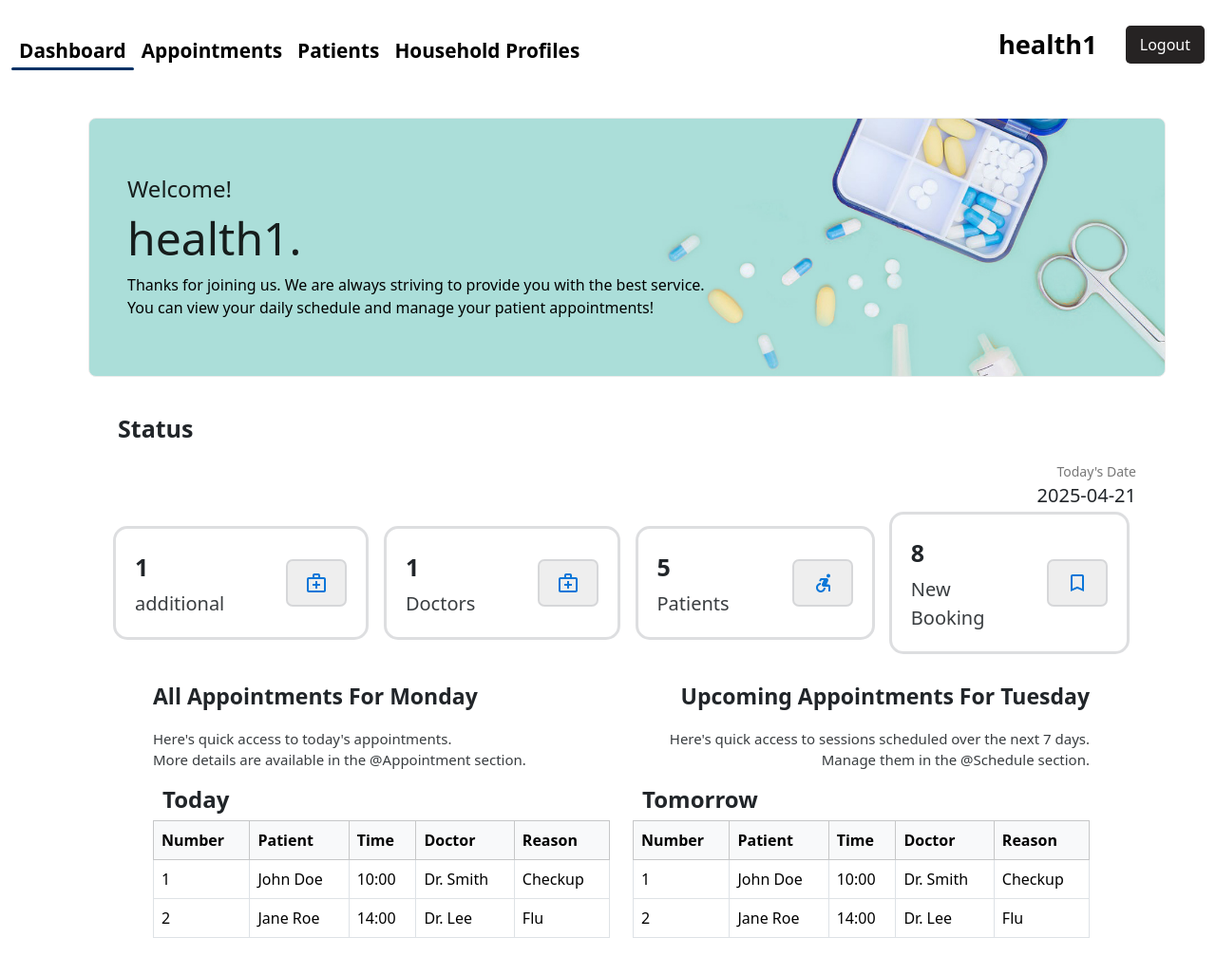
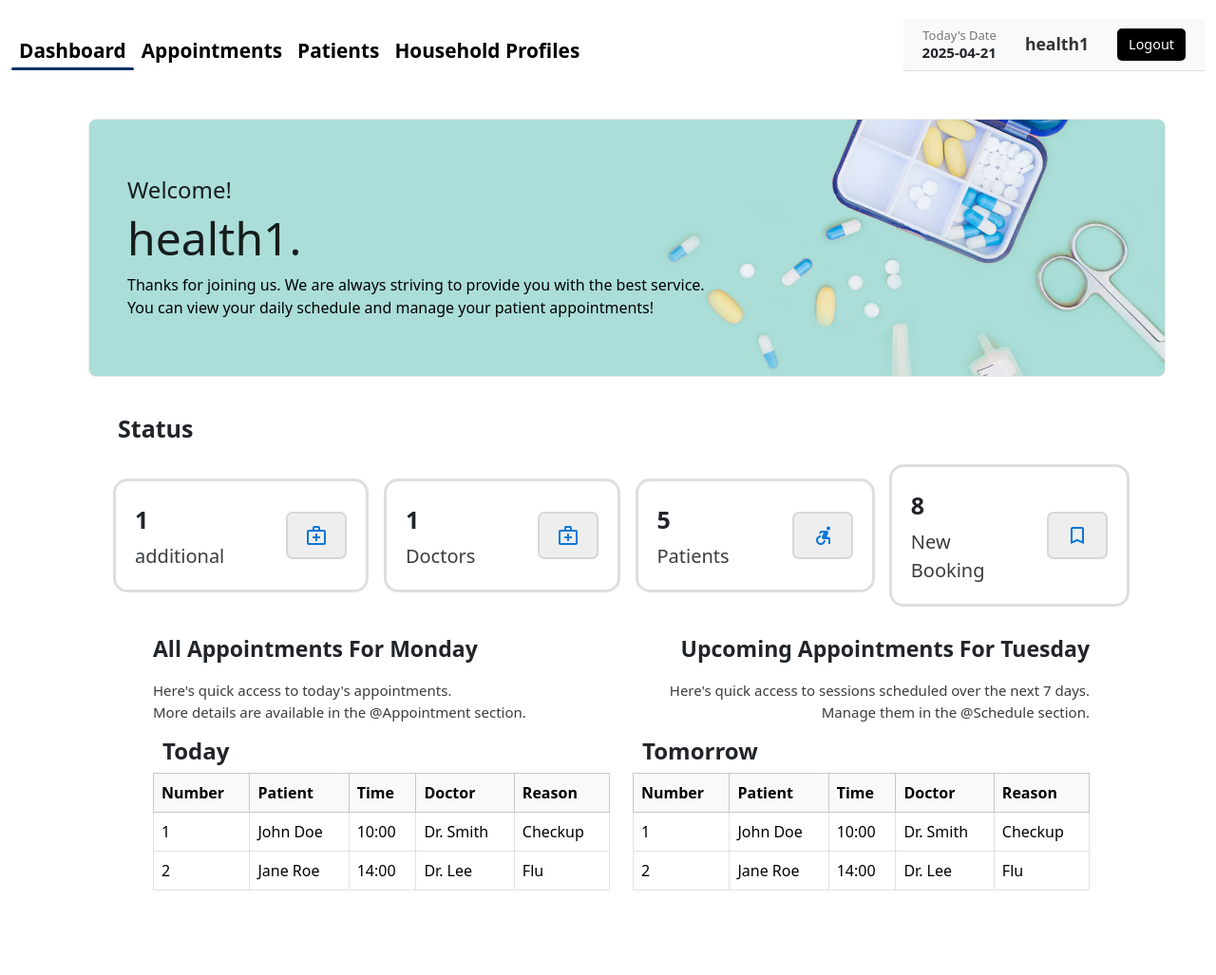
Before and after one commit to rlocs/Group2_FinalADBMS, a PHP site: page /healthworker/index.php in a window 1280 px wide. Shown: the whole page at 95% size. After the commit the page ends 938 px from the top, so only its background shows below. Run offline with PHP 8.4, Linux system fonts and the light colour scheme; a user stored in the database is signed in; some libraries are stand-ins or nearby versions.

Commit message:
little changes

```diff
--- a/css/index.css
+++ b/css/index.css
@@ -30,11 +30,32 @@ body {
 
 .user-info {
     display: flex;
+    justify-content: flex-end;
     align-items: center;
-    gap: 10px;
-    color: black;
+    gap: 30px;
+    padding: 10px 20px;
+    background-color: #f9f9f9; /* optional: light background for top bar */
+    border-bottom: 1px solid #ddd; /* optional */
+}
+.user-info .label {
+    font-size: 13px;
+    color: #777;
+    margin: 0;
+    text-align: right;
+}
+.user-info .value {
+    font-size: 15px;
+    margin: 0;
+    text-align: right;
+    font-weight: bold;
 }
 
+.user-name a {
+    text-decoration: none;
+    font-size: 1.1rem;
+    color: #333;
+    font-weight: 600;
+}
 .user-info img {
     width: 40px;
     height: 40px;
@@ -63,14 +84,14 @@ body {
 }
 
 .logout-btn {
-    background-color:rgb(38, 35, 35);
-    color: white;
+    background-color: #000000;
+    color: #fff;
     border: none;
-    padding: 8px 15px;
-    font-size: 1rem;
+    padding: 6px 12px;
     border-radius: 5px;
-    margin-left: 20px;
+    font-size: 0.9rem;
     cursor: pointer;
+    transition: background-color 0.3s ease;
 }
 
 .logout-btn:hover {
--- a/healthworker/index.php
+++ b/healthworker/index.php
@@ -54,18 +54,32 @@ if (isset($_POST['logout'])) {
 
 
                 <!-- Right side profile and logout -->
+                <!-- USER INFO WRAPPER -->
 <div class="user-info">
-                    <div>
-                        <div>
-                            <a href="profile.php" style="text-decoration: none;font-size: 1.7rem; color: black;">
+    <!-- DATE -->
+    <div class="user-date">
+        <p class="label">Today's Date</p>
+        <p class="value">
+            <?php
+                date_default_timezone_set('Asia/Manila');
+                echo date('Y-m-d');
+            ?>
+        </p>
+    </div>
+
+    <!-- USERNAME -->
+    <div class="user-name">
+        <a href="profile.php">
             <strong><?php echo htmlspecialchars($username); ?></strong>
         </a>
     </div>
-                    </div>
+
+    <!-- LOGOUT -->
     <form method="POST" action="">
         <button type="submit" name="logout" class="logout-btn">Logout</button>
     </form>
 </div>
+
             </div>
         </div>
     </nav>
@@ -94,16 +108,6 @@ if (isset($_POST['logout'])) {
                                         <tr>
                                             <td colspan="4">
                                                 <p style="font-size: 25px; font-weight: 600; padding-left: 12px;">Status</p>
-                                                    <p style="font-size: 14px;color: rgb(119, 119, 119);padding: 0;margin: 0;text-align: right;">
-                                                        Today's Date
-                                                    </p>
-                                                    <p class="heading-sub12" style="padding: 0;margin: 0;">
-                                                        <?php
-                                                    date_default_timezone_set('Asia/Manila');
-
-                                                    $today = date('Y-m-d');
-                                                    echo $today; ?>
-                                                    </p>
                                             </td>
 
                                         </tr>
--- a/healthworker/profile.php
+++ b/healthworker/profile.php
@@ -1,4 +1,5 @@
 <?php
+include 'dbConnection.php'; // adjust path as needed
 session_start();
 if (!isset($_SESSION['username']) || $_SESSION['role'] !== 'Healthworker') {
     header("Location: ../login.php");
```
Also changed, not shown: css/appointment.css (+30 -7 lines), css/hhprofile.css (+30 -7 lines), css/pp.css (+31 -8 lines), healthworker/appointment.php (+20 -9 lines), healthworker/hhprofile.php (+25 -8 lines), healthworker/patient.php (+21 -9 lines). Lines whose indentation alone changed are shown as unchanged.
